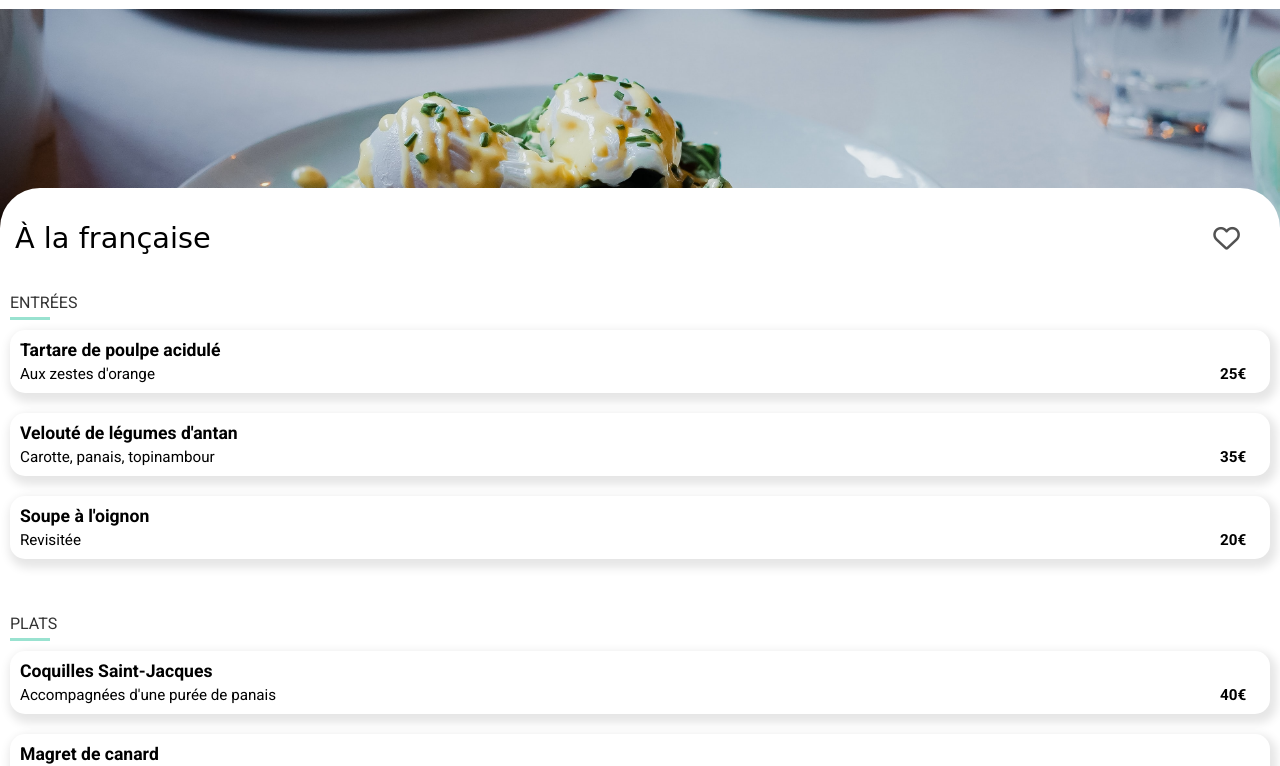
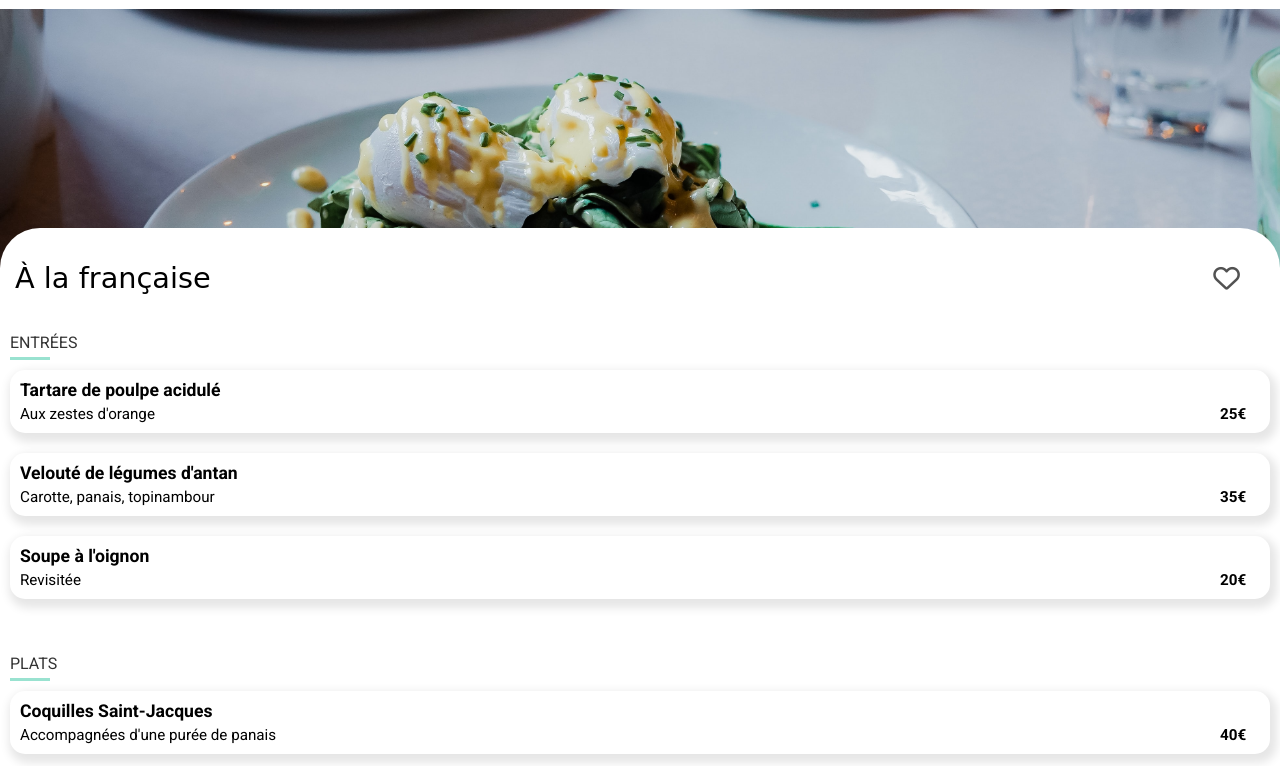
Before and after one commit to tibocst/Projet-3---OhmyFood, a website: page menu_a_la_francaise.html in a window 1280 px wide. Shown: the part 46-812 px from the top of the page. Drawn offline with Linux system fonts and the light colour scheme; a web font is replaced by a local one.

Commit message:
edit : maintenant menu c'est fini

```diff
--- a/sass/pages/_menu_a_la_francaise.scss
+++ b/sass/pages/_menu_a_la_francaise.scss
@@ -15,7 +15,7 @@
         justify-content: space-between;
         border-top-left-radius: 40px;
         border-top-right-radius: 40px;
-        bottom: 0;
+        bottom: -40px;
 
         & h1 {
             font-family: 'Shrikhand', cursive;
@@ -33,8 +33,7 @@
 }
 
 .menu {
-    padding: 0 10px;
-    padding-bottom: 50px;
+    padding: 40px 10px 50px 10px;
     display: flex;
     flex-direction: column;
     gap: 40px;
```
Also changed, not shown: public/css/style.css, 1 other file.
